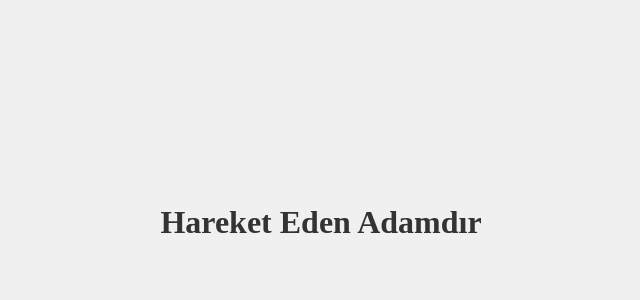
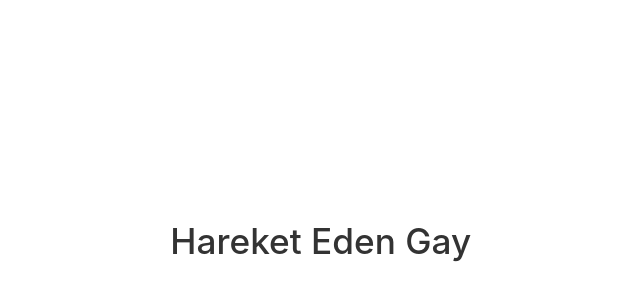
Before and after one commit to Vaheyy/portfolioo, a plain HTML site: page index.html in a window 1280 px wide. Shown: the part 178-478 px from the top of the page, without its empty margins (319-959 px from the left). Drawn offline with nearby package versions, Linux system fonts and the light colour scheme.

Commit message:
Add files via upload

```diff
--- a/index.html
+++ b/index.html
@@ -4,29 +4,32 @@
     <meta charset="UTF-8">
     <meta name="viewport" content="width=device-width, initial-scale=1.0">
     <title>Geçiş Efektli Yazı</title>
+    <!-- Bootstrap CSS -->
+    <link href="https://stackpath.bootstrapcdn.com/bootstrap/4.5.2/css/bootstrap.min.css" rel="stylesheet">
     <style>
-        body {
-            display: flex;
-            justify-content: center;
-            align-items: center;
-            height: 100vh;
-            margin: 0;
-            background-color: #f0f0f0;
-        }
-
         .transition-text {
             font-size: 2em;
             color: #333;
             opacity: 0;
-            transition: opacity 2s ease;
+            transition: opacity 2s ease, transform 0.5s ease;
         }
 
         body:hover .transition-text {
             opacity: 1;
+            transform: scale(1.1);
+        }
+
+        .full-height {
+            height: 100vh;
         }
     </style>
 </head>
-<body>
-    <h1 class="transition-text">Hareket Eden Adamdır </h1>
+<body class="d-flex justify-content-center align-items-center full-height">
+    <h1 class="transition-text mt-5">Hareket Eden Gay</h1>
+
+    <!-- Bootstrap JS and dependencies -->
+    <script src="https://code.jquery.com/jquery-3.5.1.slim.min.js"></script>
+    <script src="https://cdn.jsdelivr.net/npm/@popperjs/core@2.9.2/dist/umd/popper.min.js"></script>
+    <script src="https://stackpath.bootstrapcdn.com/bootstrap/4.5.2/js/bootstrap.min.js"></script>
 </body>
 </html>
```
